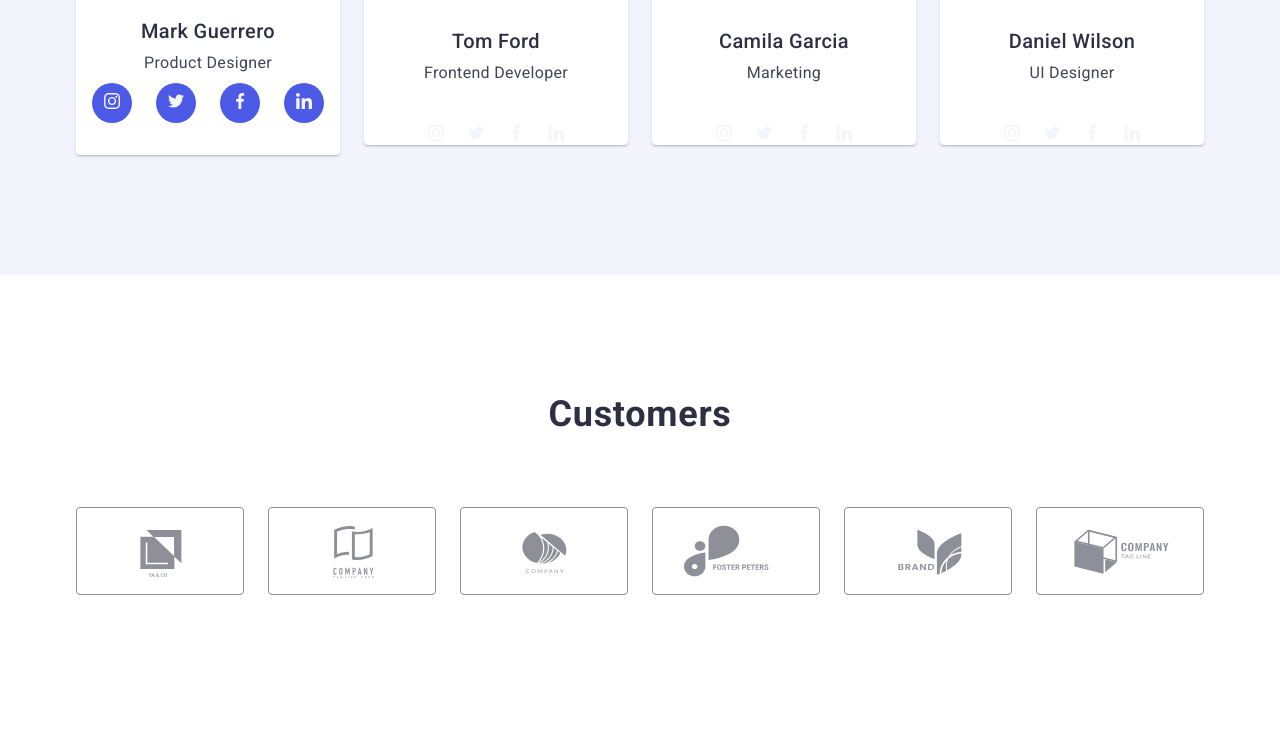
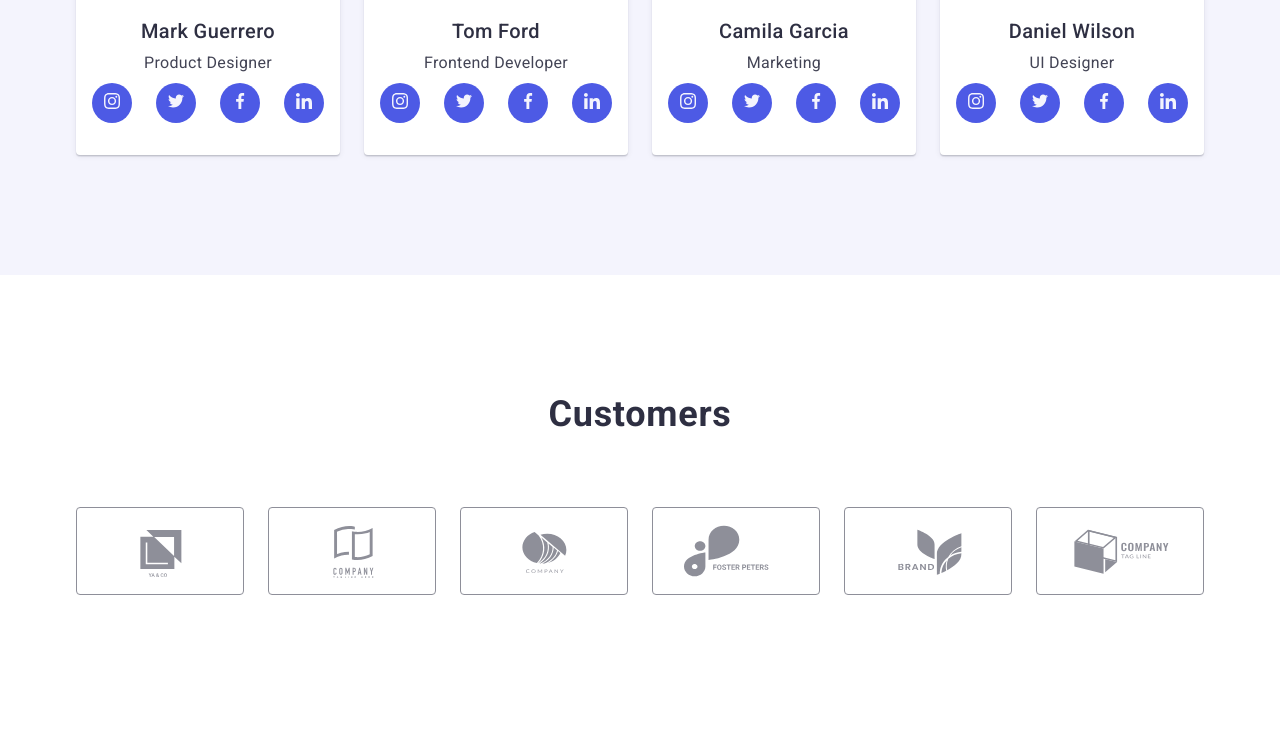
Before and after one commit to OlgaRuzhylenko/goit-markup-hw-04, a plain HTML site: page index.html in a window 1280 px wide. Shown: the part 2190-2940 px from the top of the page. Drawn offline with nearby package versions, Linux system fonts and the light colour scheme.

Commit message:
Update index.html

```diff
--- a/index.html
+++ b/index.html
@@ -179,10 +179,13 @@
               <div class="subtitle">
                 <h3 class="name-team">Mark Guerrero</h3>
                 <p class="position-team">Product Designer</p>
-
                 <ul class="list-link-team">
                   <li class="icon-team">
-                  <a href="" class="link-item-team" aria-label="logo instagram">
+                    <a
+                      href=""
+                      class="link-item-team"
+                      aria-label="logo instagram"
+                    >
                       <svg class="position-team-icon" width="16" height="16">
                         <use href="./images/sprite.svg#instagram"></use>
                       </svg>
@@ -196,14 +199,22 @@
                     </a>
                   </li>
                   <li class="icon-team">
-                  <a href="" class="link-item-team" aria-label="logo facebook">
+                    <a
+                      href=""
+                      class="link-item-team"
+                      aria-label="logo facebook"
+                    >
                       <svg class="position-team-icon" width="16" height="16">
                         <use href="./images/sprite.svg#facebook"></use>
                       </svg>
                     </a>
                   </li>
                   <li class="icon-team">
-                  <a href="" class="link-item-team" aria-label="logo linkedin">
+                    <a
+                      href=""
+                      class="link-item-team"
+                      aria-label="logo linkedin"
+                    >
                       <svg class="position-team-icon" width="16" height="16">
                         <use href="./images/sprite.svg#linkedin"></use>
                       </svg>
@@ -223,30 +234,33 @@
               <div class="subtitle">
                 <h3 class="name-team">Tom Ford</h3>
                 <p class="position-team">Frontend Developer</p>
-              </div>
                 <ul class="list-link-team">
-                <li class="link-icon-team">
-                  <a href="">
+                  <li class="icon-team">
+                    <a
+                      href=""
+                      class="link-item-team"
+                      aria-label="logo instagram"
+                    >
                       <svg class="position-team-icon" width="16" height="16">
                         <use href="./images/sprite.svg#instagram"></use>
                       </svg>
                     </a>
                   </li>
-                <li>
+                  <li class="icon-team">
                     <a href="">
                       <svg class="position-team-icon" width="16" height="16">
                         <use href="./images/sprite.svg#twitter"></use>
                       </svg>
                     </a>
                   </li>
-                <li>
+                  <li class="icon-team">
                     <a href="">
                       <svg class="position-team-icon" width="16" height="16">
                         <use href="./images/sprite.svg#facebook"></use>
                       </svg>
                     </a>
                   </li>
-                <li>
+                  <li class="icon-team">
                     <a href="">
                       <svg class="position-team-icon" width="16" height="16">
                         <use href="./images/sprite.svg#linkedin"></use>
@@ -254,6 +268,7 @@
                     </a>
                   </li>
                 </ul>
+              </div>
             </li>
             <li class="item-team">
               <img
@@ -266,30 +281,30 @@
               <div class="subtitle">
                 <h3 class="name-team">Camila Garcia</h3>
                 <p class="position-team">Marketing</p>
-              </div>
+
                 <ul class="list-link-team">
-                <li class="link-icon-team">
+                  <li class="icon-team">
                     <a href="">
                       <svg class="position-team-icon" width="16" height="16">
                         <use href="./images/sprite.svg#instagram"></use>
                       </svg>
                     </a>
                   </li>
-                <li>
+                  <li class="icon-team">
                     <a href="">
                       <svg class="position-team-icon" width="16" height="16">
                         <use href="./images/sprite.svg#twitter"></use>
                       </svg>
                     </a>
                   </li>
-                <li>
+                  <li class="icon-team">
                     <a href="">
                       <svg class="position-team-icon" width="16" height="16">
                         <use href="./images/sprite.svg#facebook"></use>
                       </svg>
                     </a>
                   </li>
-                <li>
+                  <li class="icon-team">
                     <a href="">
                       <svg class="position-team-icon" width="16" height="16">
                         <use href="./images/sprite.svg#linkedin"></use>
@@ -297,6 +312,7 @@
                     </a>
                   </li>
                 </ul>
+              </div>
             </li>
             <li class="item-team">
               <img
@@ -309,30 +325,30 @@
               <div class="subtitle">
                 <h3 class="name-team">Daniel Wilson</h3>
                 <p class="position-team">UI Designer</p>
-              </div>
+
                 <ul class="list-link-team">
-                <li class="link-icon-team">
+                  <li class="icon-team">
                     <a href="">
                       <svg class="position-team-icon" width="16" height="16">
                         <use href="./images/sprite.svg#instagram"></use>
                       </svg>
                     </a>
                   </li>
-                <li>
+                  <li class="icon-team">
                     <a href="">
                       <svg class="position-team-icon" width="16" height="16">
                         <use href="./images/sprite.svg#twitter"></use>
                       </svg>
                     </a>
                   </li>
-                <li>
+                  <li class="icon-team">
                     <a href="">
                       <svg class="position-team-icon" width="16" height="16">
                         <use href="./images/sprite.svg#facebook"></use>
                       </svg>
                     </a>
                   </li>
-                <li>
+                  <li class="icon-team">
                     <a href="">
                       <svg class="position-team-icon" width="16" height="16">
                         <use href="./images/sprite.svg#linkedin"></use>
@@ -340,6 +356,7 @@
                     </a>
                   </li>
                 </ul>
+              </div>
             </li>
           </ul>
         </div>
```
Lines whose indentation alone changed are shown as unchanged.
